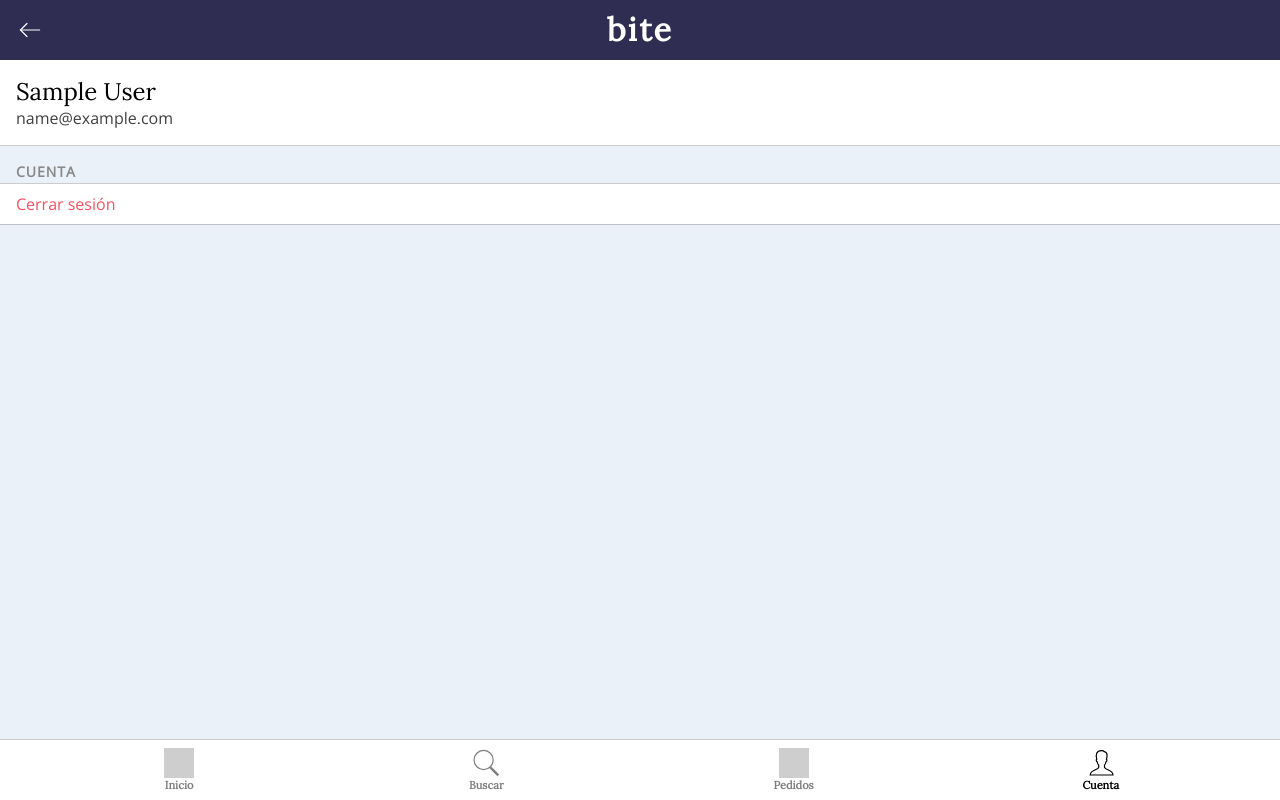
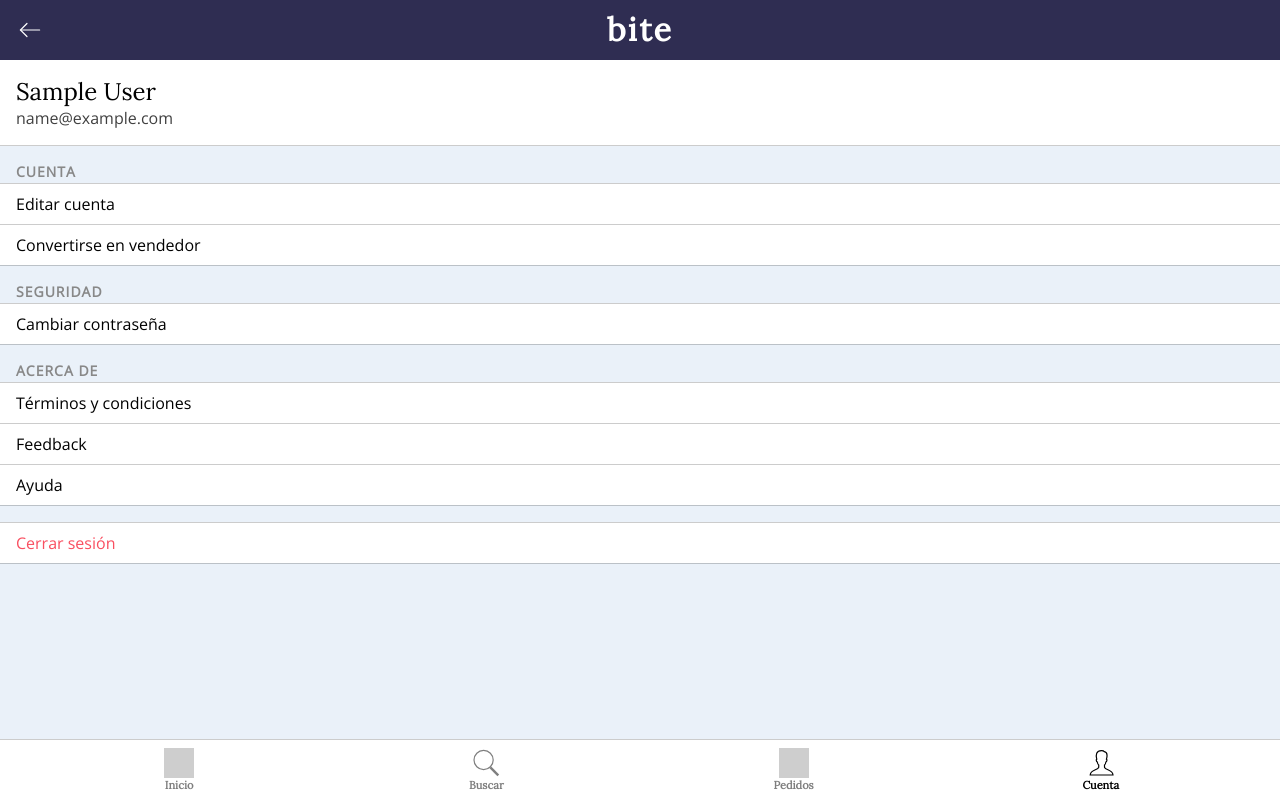
Before and after one commit to andremarinmx/bite, a Flask app: page /settings in a window 1280 px wide. Run offline with Flask 2, Linux system fonts and the light colour scheme; the visitor is signed in with stand-in values (Sample User, id 1); data comes from the database, SQL or seed files in the repository; grey boxes are pictures that could not be loaded.

Commit message:
Agregar listas en la configuración

```diff
--- a/templates/settings.html
+++ b/templates/settings.html
@@ -27,9 +27,35 @@
 			<p>Cuenta</p>
 
 			<div class="OptionList">
+				<a href="#" class="Option">Editar cuenta</a>
+				<a href="#" class="Option">Convertirse en vendedor</a>
+			</div>
+		</div>
+
+		<div class="Settings">
+			<p>Seguridad</p>
+
+			<div class="OptionList">
+				<a href="#" class="Option">Cambiar contraseña</a>
+			</div>
+		</div>
+
+		<div class="Settings">
+			<p>Acerca de</p>
+
+			<div class="OptionList">
+				<a href="#" class="Option">Términos y condiciones</a>
+				<a href="#" class="Option">Feedback</a>
+				<a href="#" class="Option">Ayuda</a>
+			</div>
+		</div>
+
+		<div class="Settings">
+			<div class="OptionList">
 				<a href="/logout" class="Option danger">Cerrar sesión</a>
 			</div>
 		</div>
+
 	</div>
 
 	<div class="NavigationBar">
```
